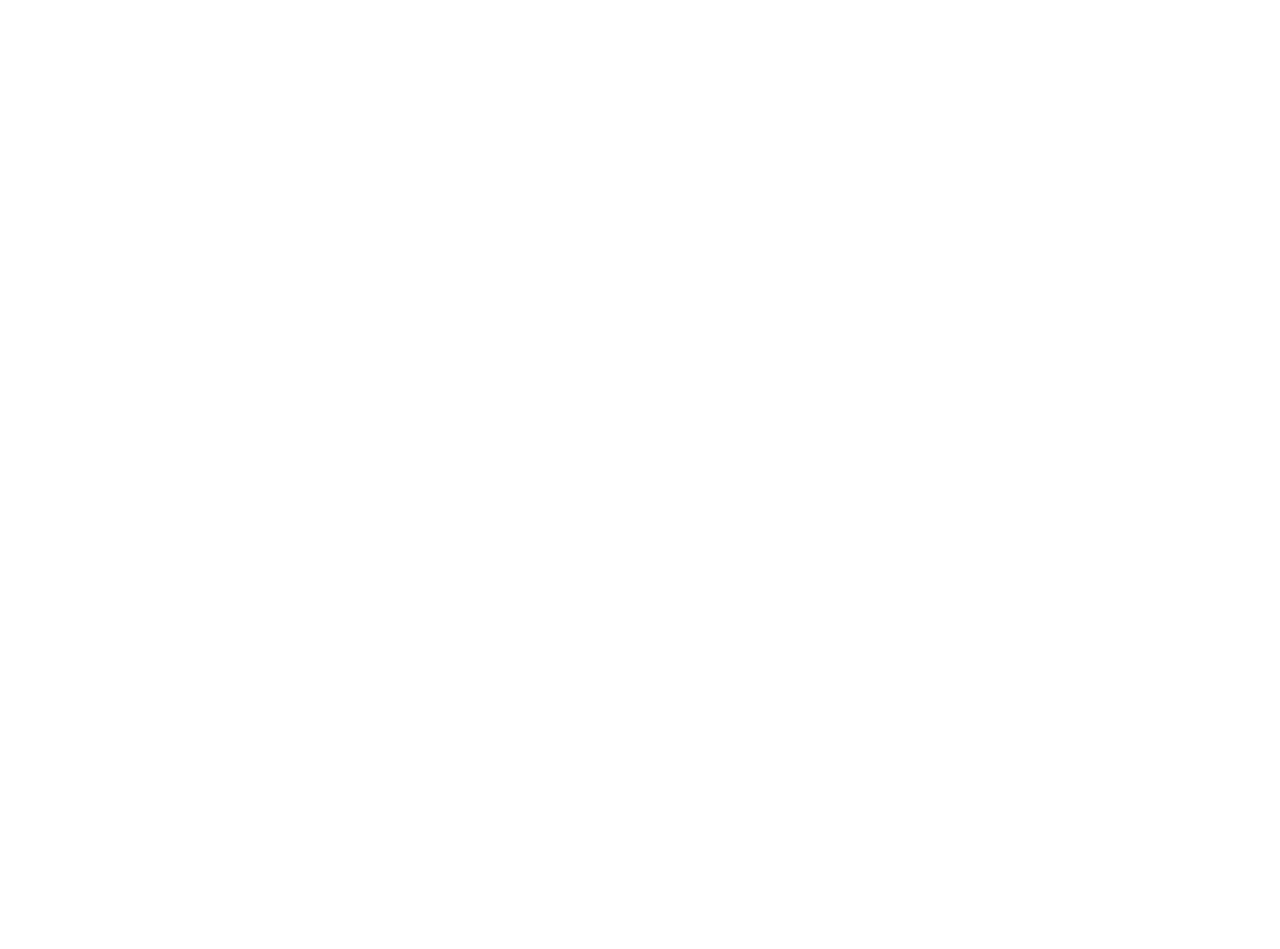
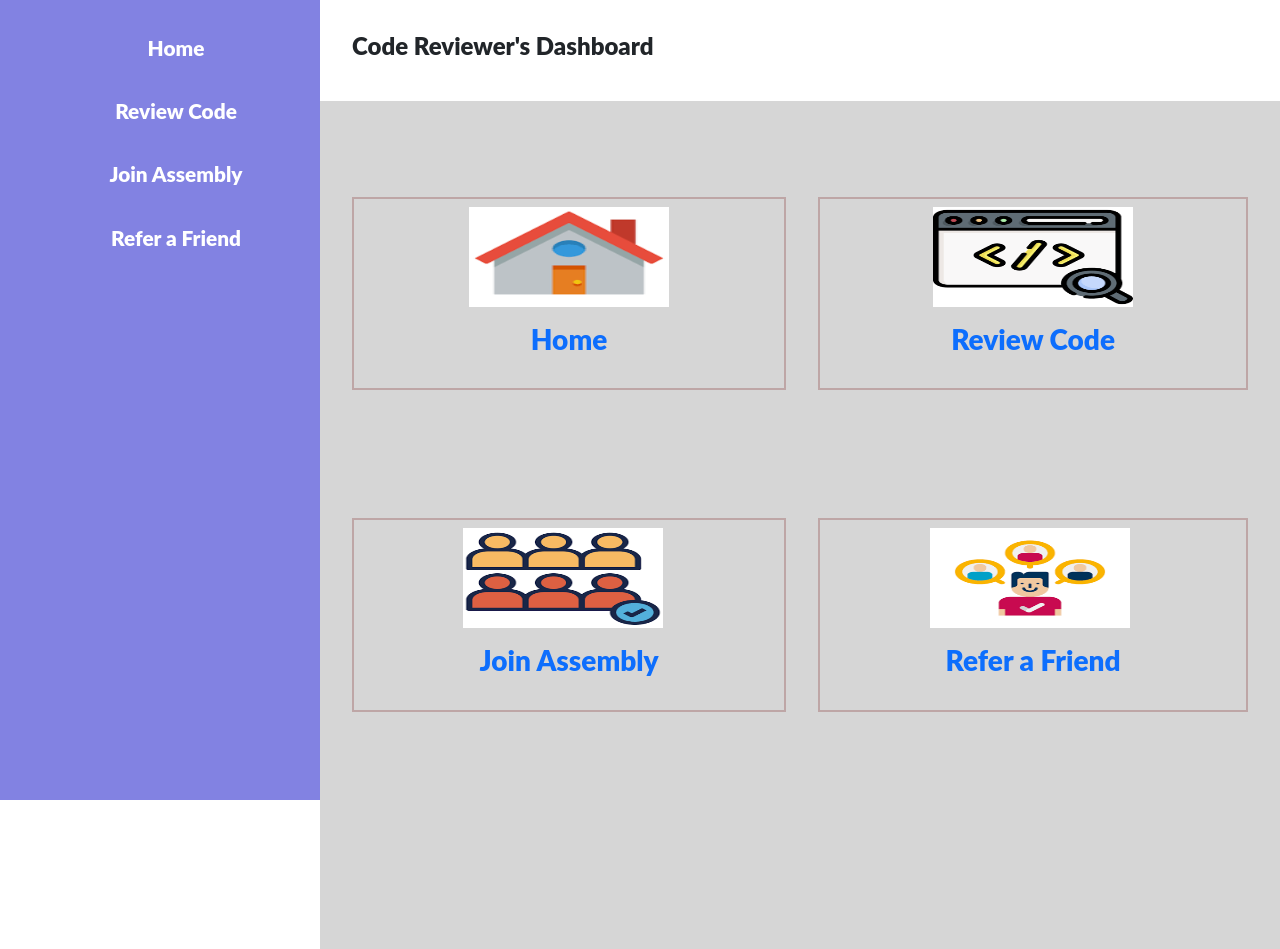
Before and after one commit to NalianAchei2020/e-learning, a React (Create React App) app in the folder client/: page /reviewerdashboard in a window 1280 px wide. Before the commit this address had no page. Before the commit the page ends 800 px from the top, so only its background shows below. Built offline with nearby package versions, Linux system fonts and the light colour scheme.

Commit message:
add reviewers link

```diff
--- a/client/src/App.js
+++ b/client/src/App.js
@@ -17,9 +17,8 @@
             <Route path="/progress-section-link" element={<Student />} />
             <Route path="/attendance-section-link" element={<Student />} />
             <Route path="/refer-section-link" element={<Student />} />
-            <Route path="/codereviewer" element={<Home />} />
+            <Route path="/reviewerdashboard" element={<Home />} />
             <Route path="/reviewcode" element={<Home />} />
-            <Route path="/revieweradmin" element={<Home />} />
             <Route path="/requestReviewForm" element={<RequestReviewForm />} />
             <Route path="/admin" element={<Admin />} />
             <Route path="/performance" element={<Admin />} />
--- a/client/src/pages/CodeReviewer/Home.js
+++ b/client/src/pages/CodeReviewer/Home.js
@@ -20,8 +20,8 @@
         <ul className="adminlist">
           <li>
             <a
-              onClick={() => handleNavigationTab('reviewerAdmin')}
-              href="/revieweradmin"
+              onClick={() => handleNavigationTab('CodeReviewerAdmin')}
+              href="/reviewerdashboard"
             >
               Home
             </a>
@@ -51,10 +51,10 @@
           </ul>
         </header>
         <div className="codereviewer-screen">
-          {selectedTab === 'reviewerAdmin' && (
+          {selectedTab === 'CodeReviewerAdmin' && (
             <section className="icon-container">
               <section className="container-icon home">
-                <a href="/revieweradmin">
+                <a href="/codereviewer">
                   <div className="image">
                     <img
                       src="Images/home2.png"
--- a/client/src/pages/studentDashboad.js/student.js
+++ b/client/src/pages/studentDashboad.js/student.js
@@ -82,7 +82,7 @@
           <ul className="nav">
             <li>Logo</li>
             <li>
-              <a href="/codereviewer">Code Reviewer</a>
+              <a href="/reviewerdashboard">Code Reviewer</a>
             </li>
             <li>
               <a href="/admin">Admin</a>
```
